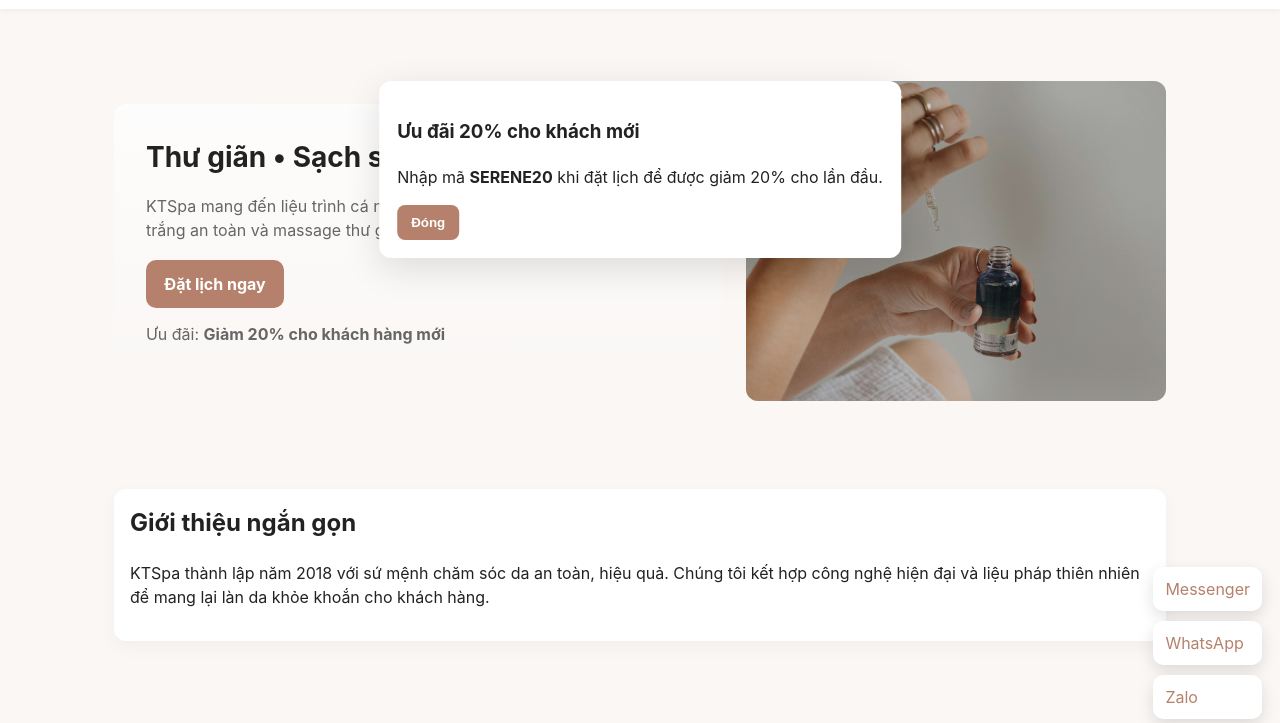
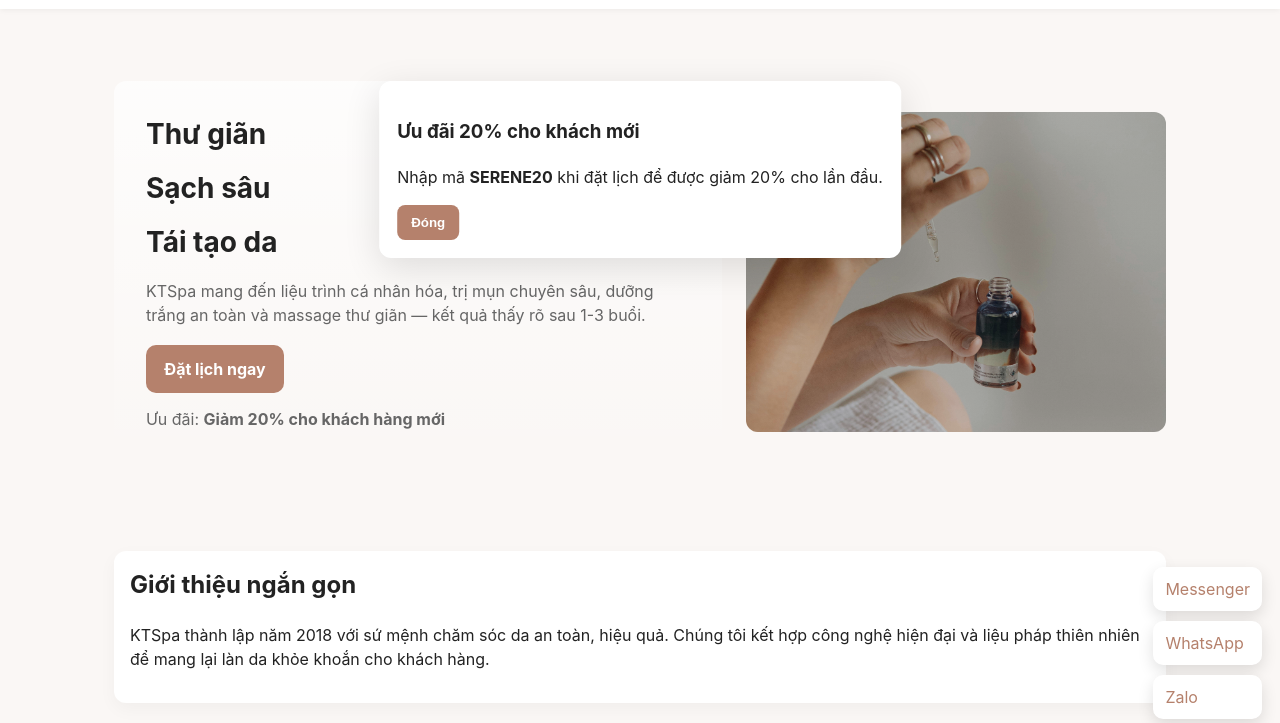
Before and after one commit to Hieulailaptrinh/KT-Spa, a plain HTML site: page index.html in a window 1280 px wide. Shown: the part 63-786 px from the top of the page. Drawn offline with Linux system fonts and the light colour scheme.

Commit message:
Update index.html

```diff
--- a/index.html
+++ b/index.html
@@ -73,7 +73,9 @@
       <!-- Hero / Banner -->
       <section class="hero" aria-label="Banner chính">
         <div class="left">
-          <h1 class="slogan">Thư giãn • Sạch sâu • Tái tạo da</h1>
+                    <h1 class="slogan">Thư giãn</h1>
+          <h1 class="slogan">Sạch sâu</h1>
+          <h1 class="slogan">Tái tạo da</h1>
           <p class="sub">
             KTSpa mang đến liệu trình cá nhân hóa, trị mụn chuyên sâu, dưỡng
             trắng an toàn và massage thư giãn — kết quả thấy rõ sau 1-3 buổi.
```
